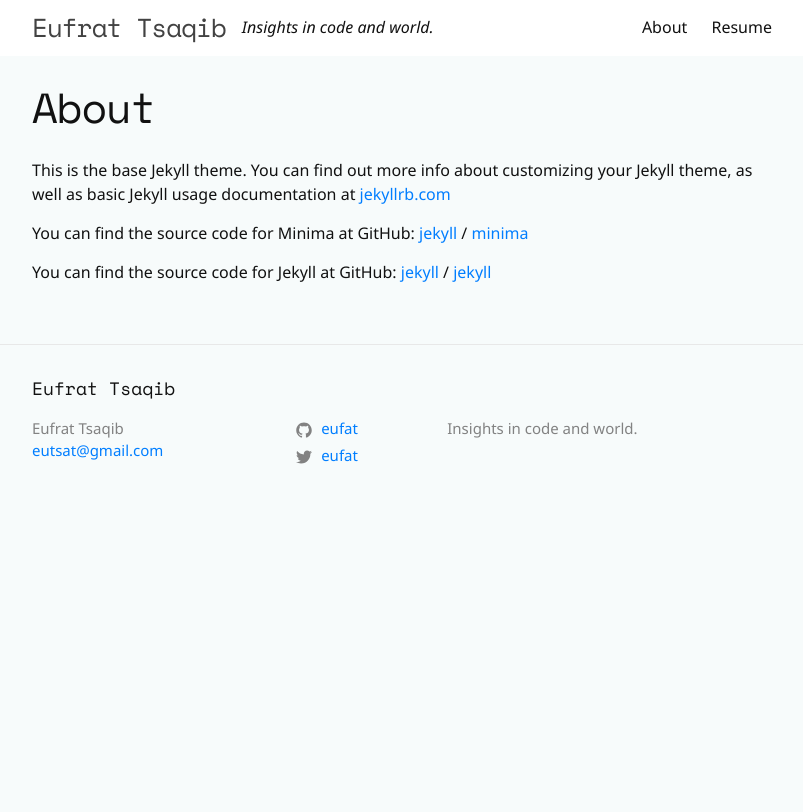
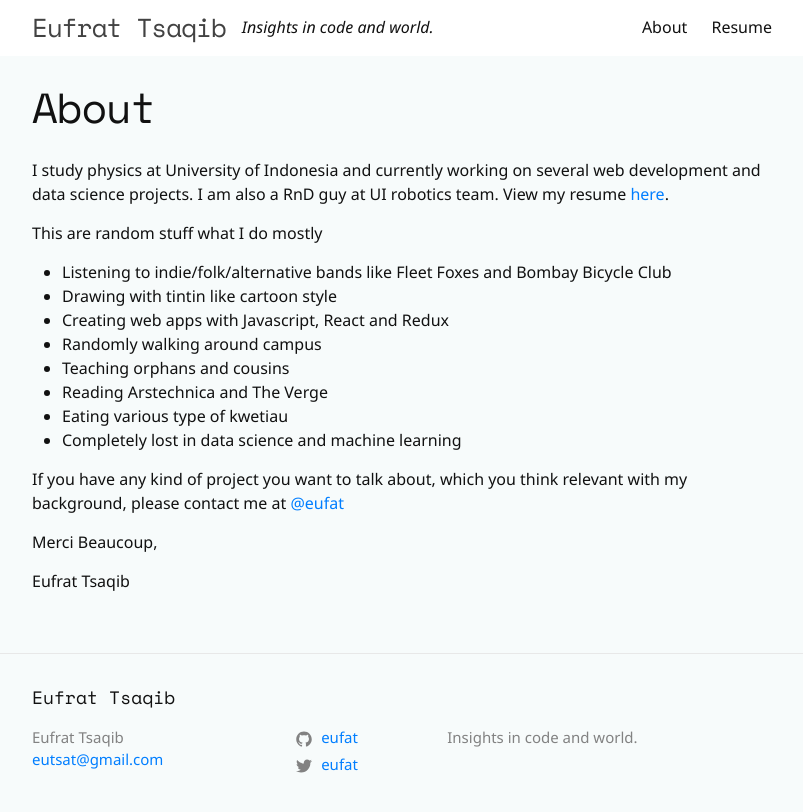
Before and after one commit to eufat/eufat.github.io, a Jekyll site: the page built from about.md, in a window 1280 px wide. Shown: the top 812 px of the page, without its empty margins (238-1041 px from the left). Built offline with Jekyll 4.4.1, drawn with Linux system fonts in a browser that asks for light colours.

Commit message:
add about page

```diff
--- a/about.md
+++ b/about.md
@@ -1,18 +1,22 @@
 ---
 layout: page
 title: About
-permalink: /about/
 ---
+ I study physics at University of Indonesia and currently working on several web development and data science projects. I am also a RnD guy at UI robotics team. View my resume [here](https://docs.google.com/document/d/1v2QEILcYgqYaE_yI4qGiBH8DPppA4X49Wn-j50j6TOo/edit?usp=sharing).
 
-This is the base Jekyll theme. You can find out more info about customizing your Jekyll theme, as well as basic Jekyll usage documentation at [jekyllrb.com](https://jekyllrb.com/)
+ This are random stuff what I do mostly
 
-You can find the source code for Minima at GitHub:
-[jekyll][jekyll-organization] /
-[minima](https://github.com/jekyll/minima)
+- Listening to indie/folk/alternative bands like Fleet Foxes and Bombay Bicycle Club
+- Drawing with tintin like cartoon style
+- Creating web apps with Javascript, React and Redux
+- Randomly walking around campus
+- Teaching orphans and cousins
+- Reading Arstechnica and The Verge
+- Eating various type of kwetiau
+- Completely lost in data science and machine learning
 
-You can find the source code for Jekyll at GitHub:
-[jekyll][jekyll-organization] /
-[jekyll](https://github.com/jekyll/jekyll)
+ If you have any kind of project you want to talk about, which you think relevant with my background, please contact me at [@eufat](https://www.twitter.com/eufat)
 
+Merci Beaucoup,
 
-[jekyll-organization]: https://github.com/jekyll
+Eufrat Tsaqib
```
